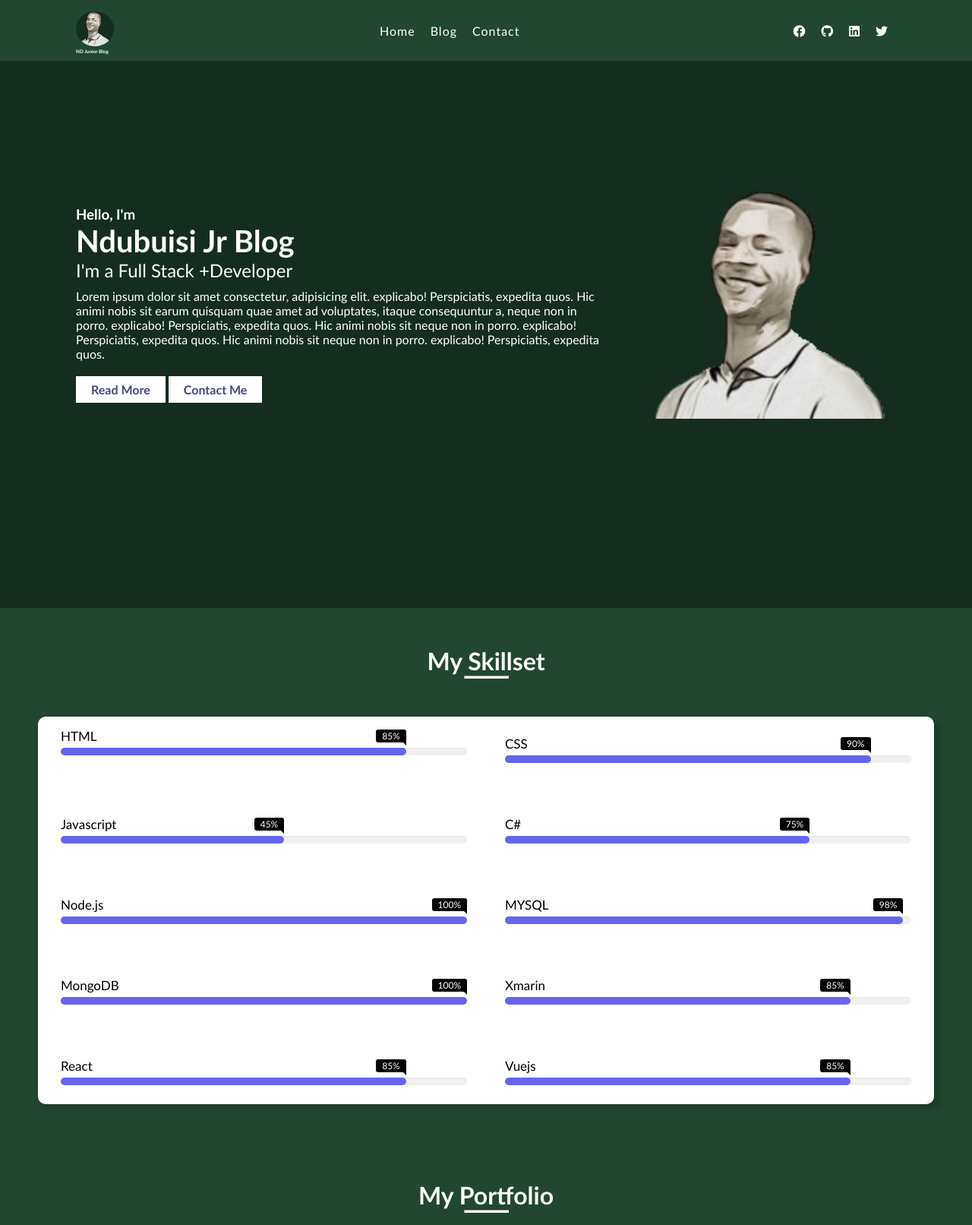
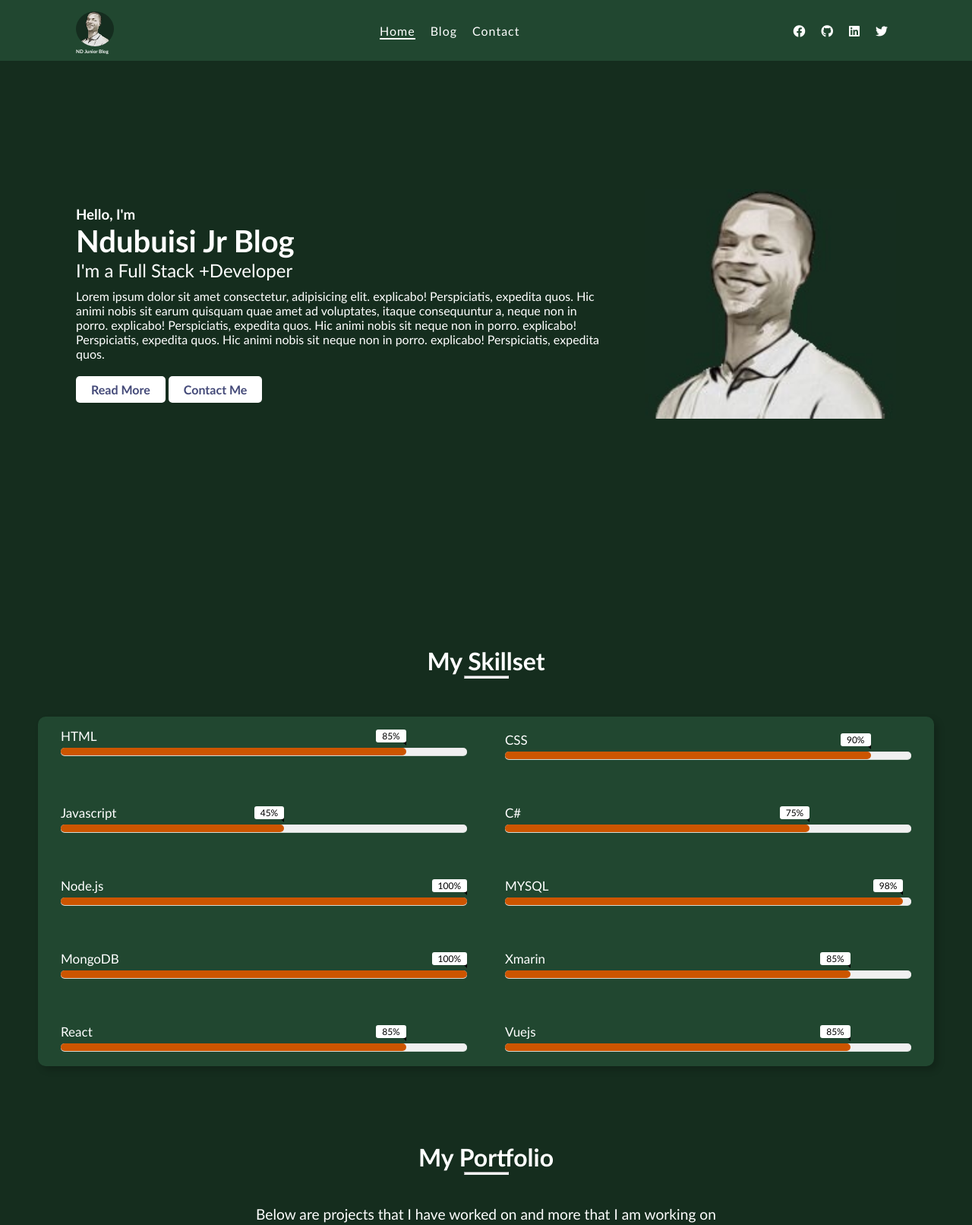
Before and after one commit to trinityimma/ND_withoug_React, a plain HTML site: page index.html in a window 1280 px wide. Shown: the top 1612 px of the page at 76% size. Drawn offline with Linux system fonts and the light colour scheme.

Commit message:
Refactor some things

```diff
--- a/css/style.css
+++ b/css/style.css
@@ -43,6 +43,7 @@ header .navigation, .social-media{
 header li{
     list-style: none;
     margin: 0 10px;
+    transition: all 2s ease-in-out;
 }
 header li a{
     color: #fff;
@@ -51,8 +52,12 @@ header li a{
     letter-spacing: 1px;
 }
 
-header li a:hover{
-  color: #ffeb3b;
+header li a:hover, .active{
+    border-bottom: 2px solid white;
+}
+header .social-media a:hover{
+    border: none;
+    font-size: 1.2rem;
 }
 header .social-media .fa{
     color: #fff;
@@ -88,6 +93,7 @@ header .social-media .fa{
     color: #434978;
     padding: 8px 20px;
     text-decoration: none;
+    border-radius: 5px;
     font-weight: 600;
     margin-top: 20px;
 }
@@ -97,7 +103,7 @@ header .social-media .fa{
    margin-left: 50px;
 }
 main {
-    background: #214730;
+    background: #152D1E;
 }
 main .title{
     display: flex;
@@ -128,14 +134,15 @@ main .skillset .skills{
     display:grid;
     grid-template-columns: 1fr 1fr;
     grid-gap: 50px;
-    background: #fff;
+    background: #214730;
+    color: #fff;
     border-radius: 10px;
     padding: 15px 30px;
     margin-top: 20px;
     box-shadow: 5px 5px 10px rgba(0,0,0,0.2);
 }
 main .skillset .skills .skill{
-    margin: 10px 0;
+    margin: 5px 0;
 }
 main .skillset .skills .skill:first-child{
     margin-top: 0px;
@@ -164,7 +171,7 @@ main .skillset .skills .skill .progress-bar{
 main .skillset .skills .skill .progress-bar span{
     height: 100%;
     width: 80%;
-    background: #6665ee;
+    background: #cc5500;
     position: absolute;
     border-radius: 10px;
     transform: scaleX(0);
@@ -216,10 +223,10 @@ main .skillset .skills .skill .progress-bar span::after{
     position: absolute;
     right: 0;
     top: -24px;
-    color: #fff;
+    color: #000;
     font-size: 12px;
     font-weight: 500;
-    background: #000;
+    background: #fff;
     padding: 1px 8px;
     border-radius: 3px;
     opacity: 0;
@@ -304,6 +311,9 @@ main .contact form input[type="submit"]{
     margin-left: 20%;
     text-align: center;
     padding: 5px 20px;
+    color: #434978;
+    background: #fff;
+    border-radius: 5px;
 }
 main .contact form input[type="submit"]:hover{
     cursor: pointer;
--- a/index.html
+++ b/index.html
@@ -14,7 +14,7 @@
             <h6>ND Junior Blog</h6>
         </a>
         <ul class="navigation">
-            <li><a href="#">Home</a></li>
+            <li><a class="active" href="index.html">Home</a></li>
             <li><a href="blog.html">Blog</a></li>
             <li><a href="#">Contact</a></li>
         </ul>
```
Also changed, not shown: blog.html (+2 -2 lines).
